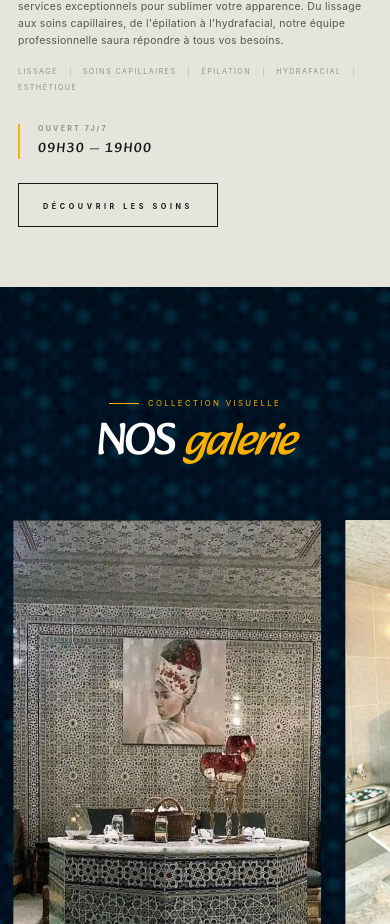
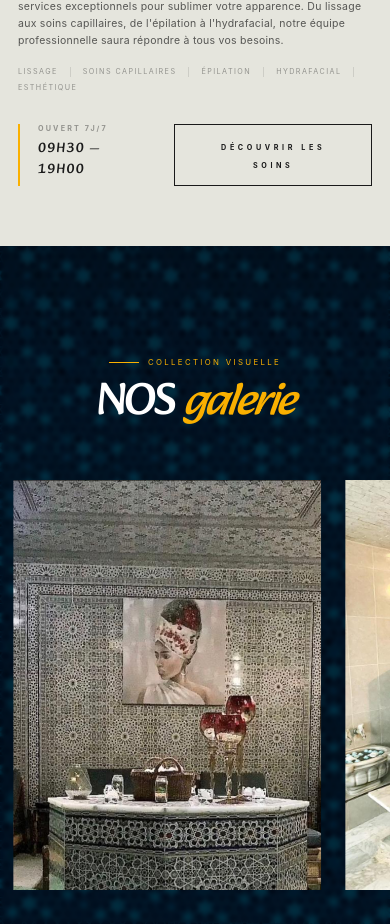
Before and after one commit to HammamZiani/Ziani-website, a React (Vite) app: page / in a window 390 px wide. Shown: the part 7778-8702 px from the top of the page. Built offline with nearby package versions, Linux system fonts and the light colour scheme.

Commit message:
beautycenter fix

```diff
--- a/src/sections/BeautyCenter.tsx
+++ b/src/sections/BeautyCenter.tsx
@@ -47,7 +47,7 @@ function TextContent() {
       </div>
 
       {/* Info + CTA */}
-      <div className="mt-10 flex flex-col gap-8 sm:flex-row sm:items-center sm:gap-12 lg:mt-12">
+      <div className="mt-10 flex  gap-8 sm:flex-row sm:items-center sm:gap-12 lg:mt-12">
         <OpeningHours />
         <CTAButton />
       </div>
```
